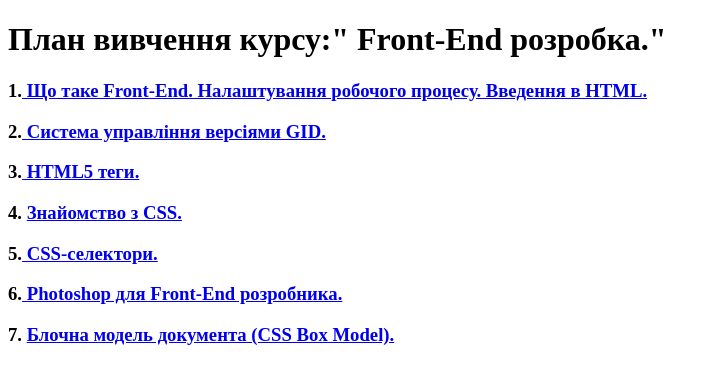
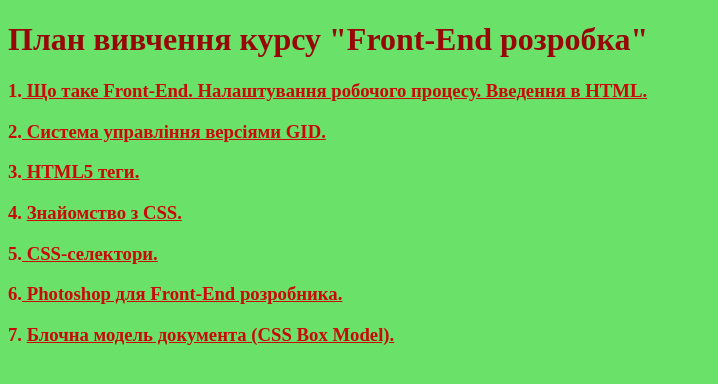
Before and after one commit to hennadii20/homeWork.index.html, a plain HTML site: page index.html in a window 1280 px wide. Shown: the whole page, without its empty margins (0-718 px from the left). Drawn offline with Linux system fonts and the light colour scheme.

Commit message:
changed colors index.html

```diff
--- a/index.html
+++ b/index.html
@@ -6,9 +6,23 @@
         <meta name="viewport" content="width=device-width, initial-scale=1.0">
         <title>Document</title>
 </head>
+<style>
+        body {
+                background-color: rgb(106, 226, 106);
+        }
+
+        h1 {
+                color: rgb(151, 7, 7);
+        }
+
+        h3,
+        a {
+                color: rgb(201, 10, 10);
+        }
+</style>
 
 <body>
-    <h1>План вивчення курсу:" Front-End розробка."</h1>
+        <h1>План вивчення курсу "Front-End розробка"</h1>
         <h3>1.<a href="indexFiles/fileOne.html">
                         Що таке Front-End. Налаштування робочого процесу. Введення в HTML.</a></h3>
         <h3>2.<a href="indexFiles/fileTwo.html">
```
Lines whose indentation alone changed are shown as unchanged.
